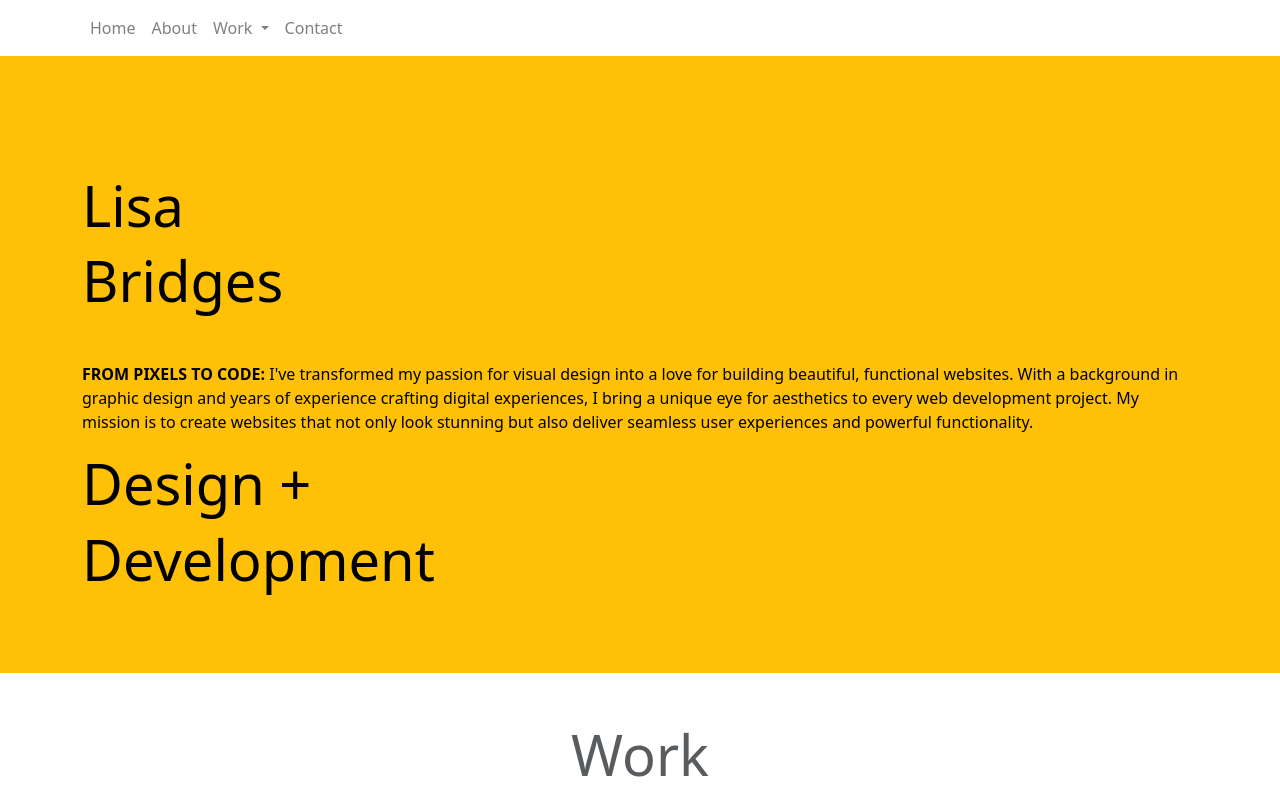
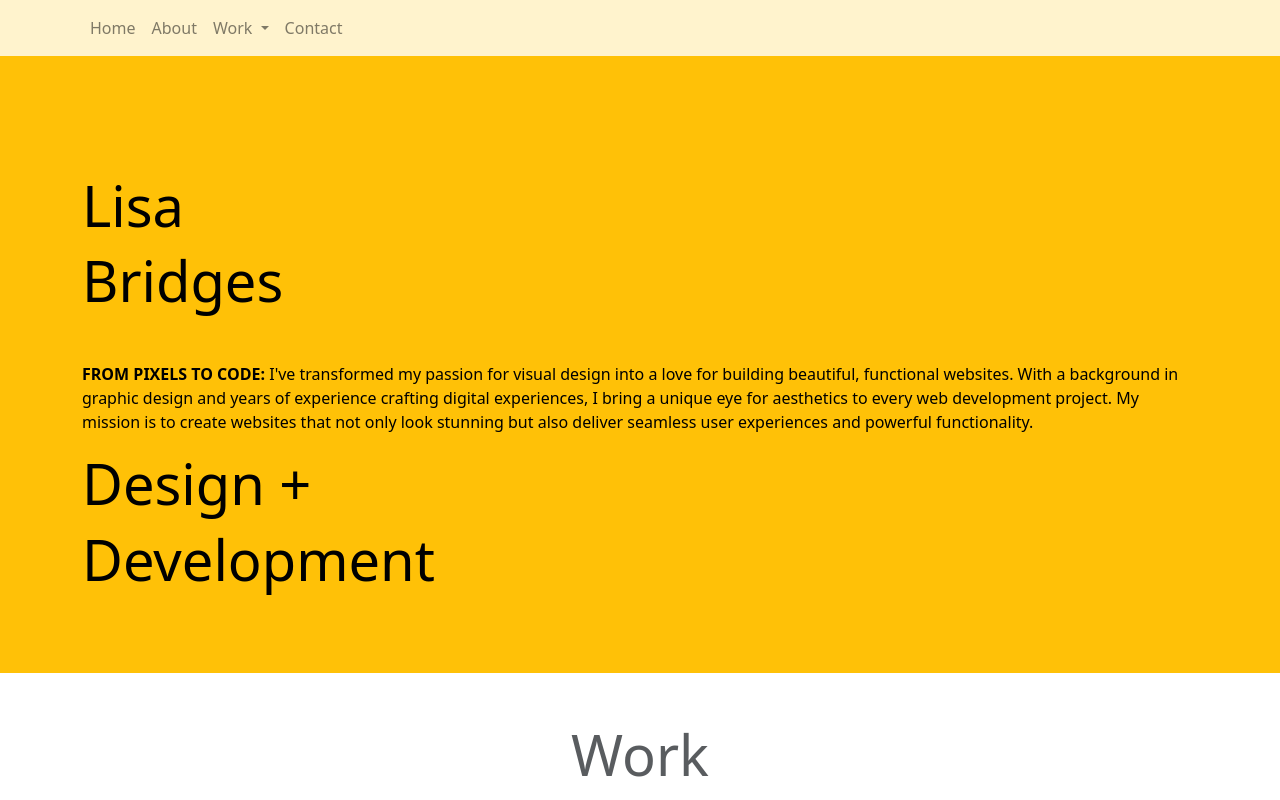
Before and after one commit to dlisab/LB-Capstone-TH, a plain HTML site: page index.html in a window 1280 px wide. Shown: the top 800 px of the page. Drawn offline with nearby package versions, Linux system fonts and the light colour scheme; a web font is replaced by a local one.

Commit message:
reverting

```diff
--- a/index.html
+++ b/index.html
@@ -25,7 +25,7 @@
 
 
 
-  <nav class="navbar navbar-expand-lg navbar-light bg-warning-subtlevfixed-top ">
+  <nav class="navbar navbar-expand-lg navbar-light bg-warning-subtle">
     <div class="container">
       <a class="navbar-brand order-1 mr-0" href="#" target="_blank"></a>
       <button class="navbar-toggler" type="button" data-bs-toggle="collapse" data-bs-target="#navbarNavAltMarkup" aria-controls="navbarNavAltMarkup" aria-expanded="false" aria-label="Toggle navigation">
```
